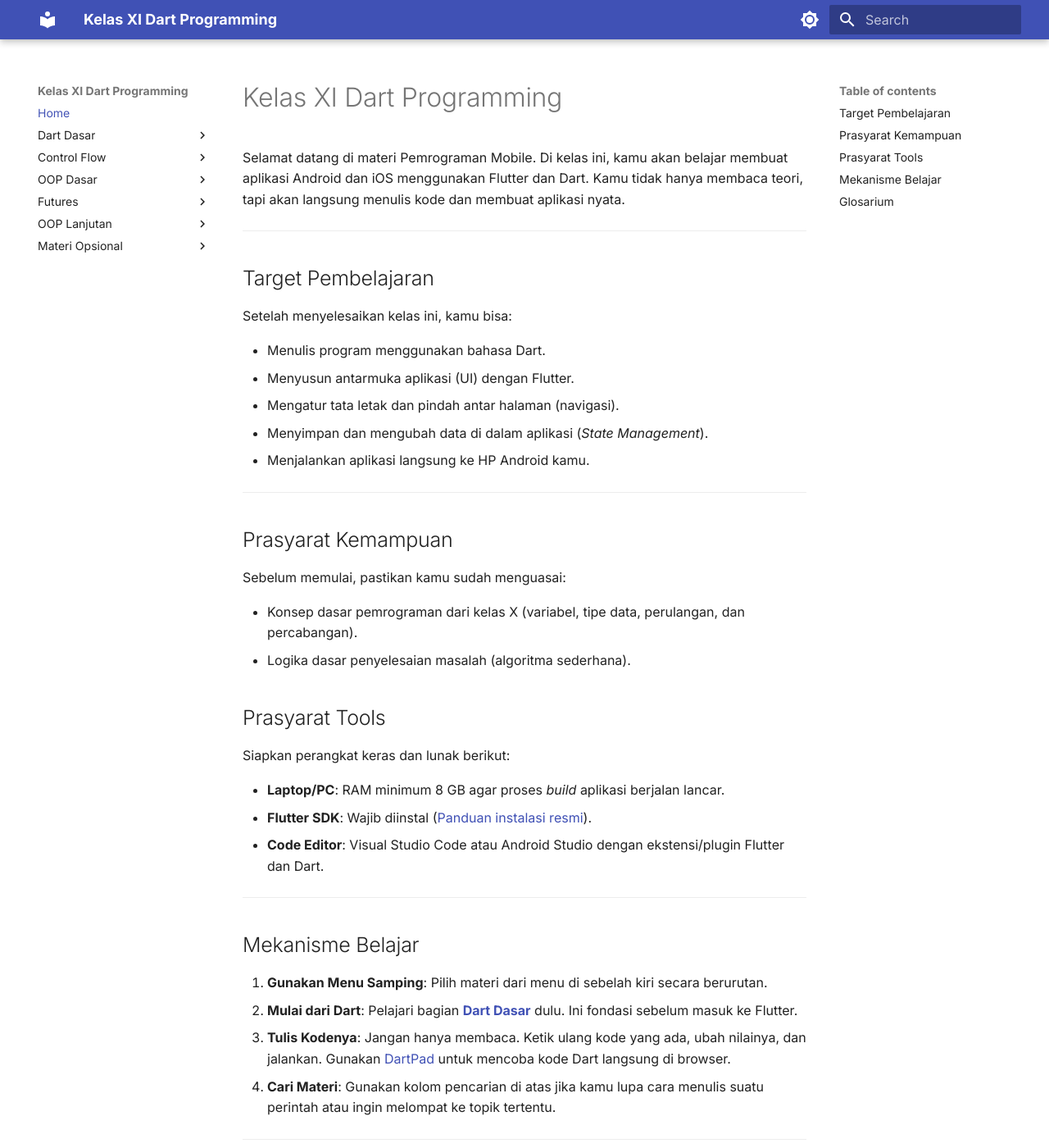
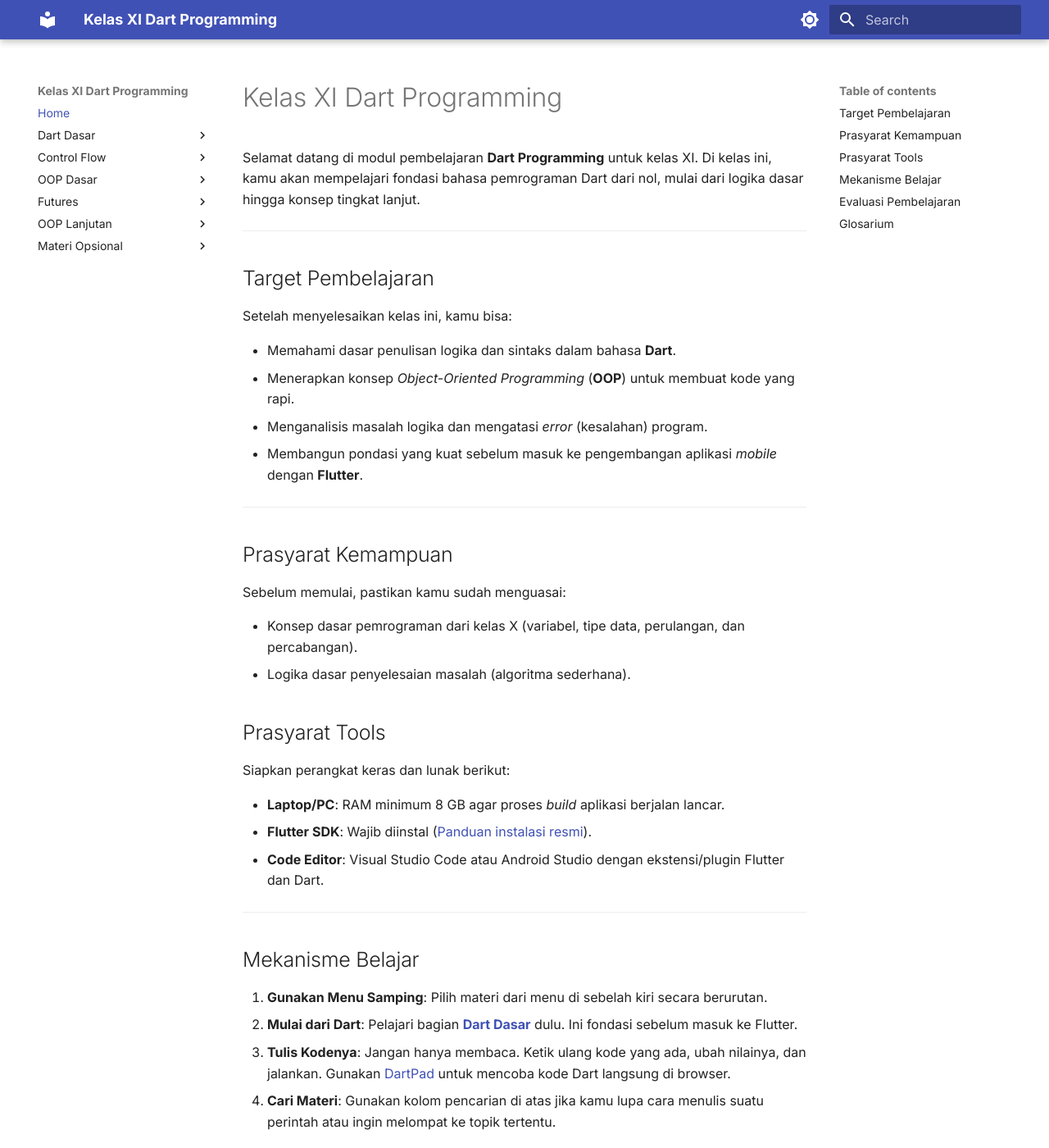
Before and after one commit to jaks-dungeon-lab/xi-modul-dart-programming, an MkDocs documentation site: the page built from docs/index.md, in a window 1280 px wide and 1400 px high. Shown: the whole window at 82% size. Built offline with MkDocs 1.6.1 and Material for MkDocs 9.7.7, drawn with Linux system fonts in a browser that asks for light colours; some of the changed text lies outside the part shown.

Commit message:
docs: update index page and remove emojis from README headers

```diff
--- a/docs/index.md
+++ b/docs/index.md
@@ -1,6 +1,6 @@
 # Kelas XI Dart Programming
 
-Selamat datang di materi Pemrograman Mobile. Di kelas ini, kamu akan belajar membuat aplikasi Android dan iOS menggunakan Flutter dan Dart. Kamu tidak hanya membaca teori, tapi akan langsung menulis kode dan membuat aplikasi nyata.
+Selamat datang di modul pembelajaran **Dart Programming** untuk kelas XI. Di kelas ini, kamu akan mempelajari fondasi bahasa pemrograman Dart dari nol, mulai dari logika dasar hingga konsep tingkat lanjut.
 
 ---
 
@@ -8,11 +8,10 @@ Selamat datang di materi Pemrograman Mobile. Di kelas ini, kamu akan belajar mem
 
 Setelah menyelesaikan kelas ini, kamu bisa:
 
-- Menulis program menggunakan bahasa Dart.
-- Menyusun antarmuka aplikasi (UI) dengan Flutter.
-- Mengatur tata letak dan pindah antar halaman (navigasi).
-- Menyimpan dan mengubah data di dalam aplikasi (*State Management*).
-- Menjalankan aplikasi langsung ke HP Android kamu.
+- Memahami dasar penulisan logika dan sintaks dalam bahasa **Dart**.
+- Menerapkan konsep *Object-Oriented Programming* (**OOP**) untuk membuat kode yang rapi.
+- Menganalisis masalah logika dan mengatasi *error* (kesalahan) program.
+- Membangun pondasi yang kuat sebelum masuk ke pengembangan aplikasi *mobile* dengan **Flutter**.
 
 ---
 
@@ -42,6 +41,13 @@ Siapkan perangkat keras dan lunak berikut:
 
 ---
 
+## Evaluasi Pembelajaran
+
+Untuk mengukur pemahamanmu, kelas ini menggunakan dua metode evaluasi:
+
+- **Kuis**: Terdapat pada akhir setiap bab berupa soal pilihan ganda. Kuis ini bertujuan menguji pemahaman teoritis dari materi yang baru saja dibaca.
+- **Submission**: Tugas akhir berupa proyek mandiri. Kamu akan diminta membuat aplikasi atau memecahkan masalah menggunakan kode Dart, lalu mengumpulkan hasilnya melalui repositori *Github*.
+
 ## Glosarium
 
 Kata-kata teknis yang akan sering muncul:
```
Also changed, not shown: README.md (+4 -4 lines).
